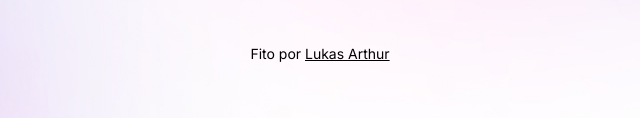
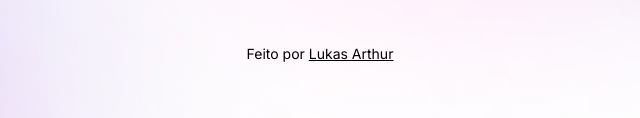
Before and after one commit to lukspk1/projeto-discover, a plain HTML site: page index.html in a window 1280 px wide. Shown: the part 679-797 px from the top of the page, 320-960 px from the left. Drawn offline with nearby package versions, Linux system fonts and the light colour scheme.

Commit message:
att erro  footer

```diff
--- a/index.html
+++ b/index.html
@@ -86,7 +86,7 @@
       </div>
 
       <footer>
-        Fito por
+        Feito por
         <a
           href="https://www.instagram.com/eulukasarthur?igsh=ZzB3Y3BoaG9wdzBu"
           target="_blank"
```
